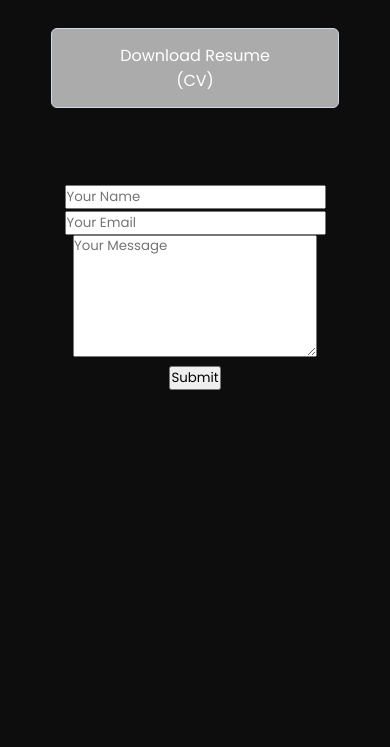
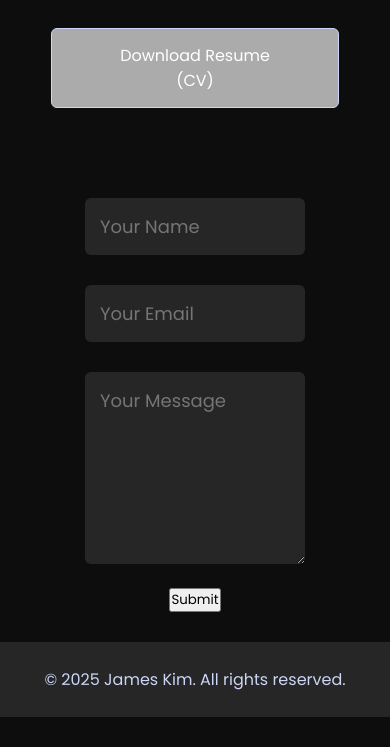
Before and after one commit to jvmeskim/Portfolio-Website, a plain HTML site: page image.html in a window 390 px wide. Shown: the part 4573-5320 px from the top of the page. Before the commit the page ends 5003 px from the top, so only its background shows below. Drawn offline with Linux system fonts and the light colour scheme.

Commit message:
draft v1, responsivity not added yet

```diff
--- a/image.html
+++ b/image.html
@@ -168,6 +168,9 @@
             </div>
         </div>
     </div>
+    <div class="copyright">
+        <p>© 2025 James Kim. All rights reserved. </p>
+    </div>
 </div>
 <script>
 
--- a/style.css
+++ b/style.css
@@ -347,3 +347,36 @@ nav ul li a:hover::after{
     display: inline-block;
     background: #ababab;
 }
+
+.contact-right form{
+    width: 100%;
+
+}
+
+form input, form textarea{
+    width: 100%;
+    border: 0;
+    outline: none;
+    background: #262626;
+    padding: 15px;
+    margin: 15px 0;
+    color: #fff;
+    font-size: 18px;
+    border-radius: 6px;
+}
+
+form .btn2{
+    padding: 14px 60px;
+    font-size: 18px;
+    margin-top: 20px;
+    cursor: pointer;
+}
+
+.copyright{
+    width: 100%;
+    text-align: center;
+    padding: 25px;
+    background: #262626;
+    font-weight: 300;
+    margin-top: 20px;
+}
```
Also changed, not shown: Images/logo.png.png (deleted), 1 other file.
